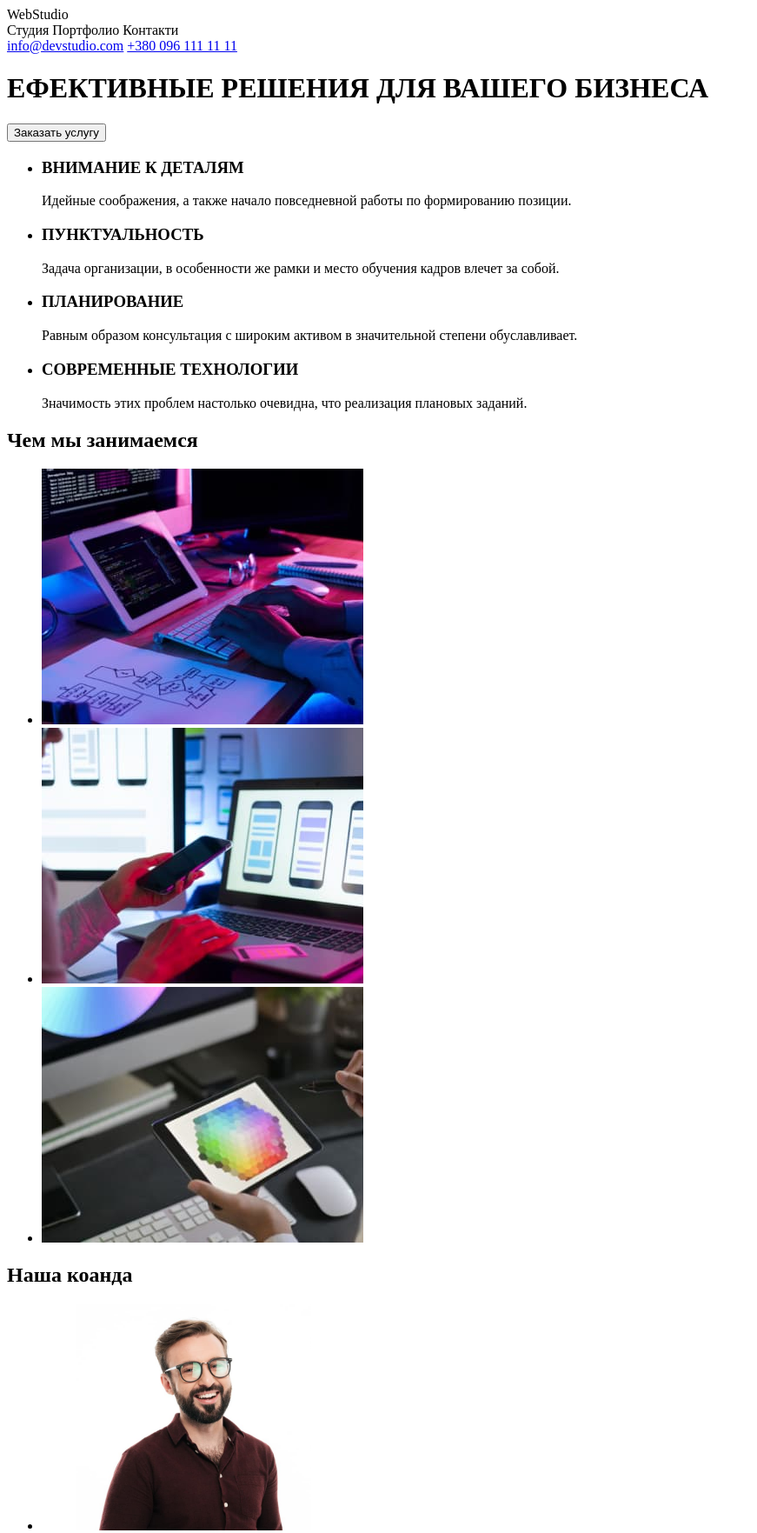
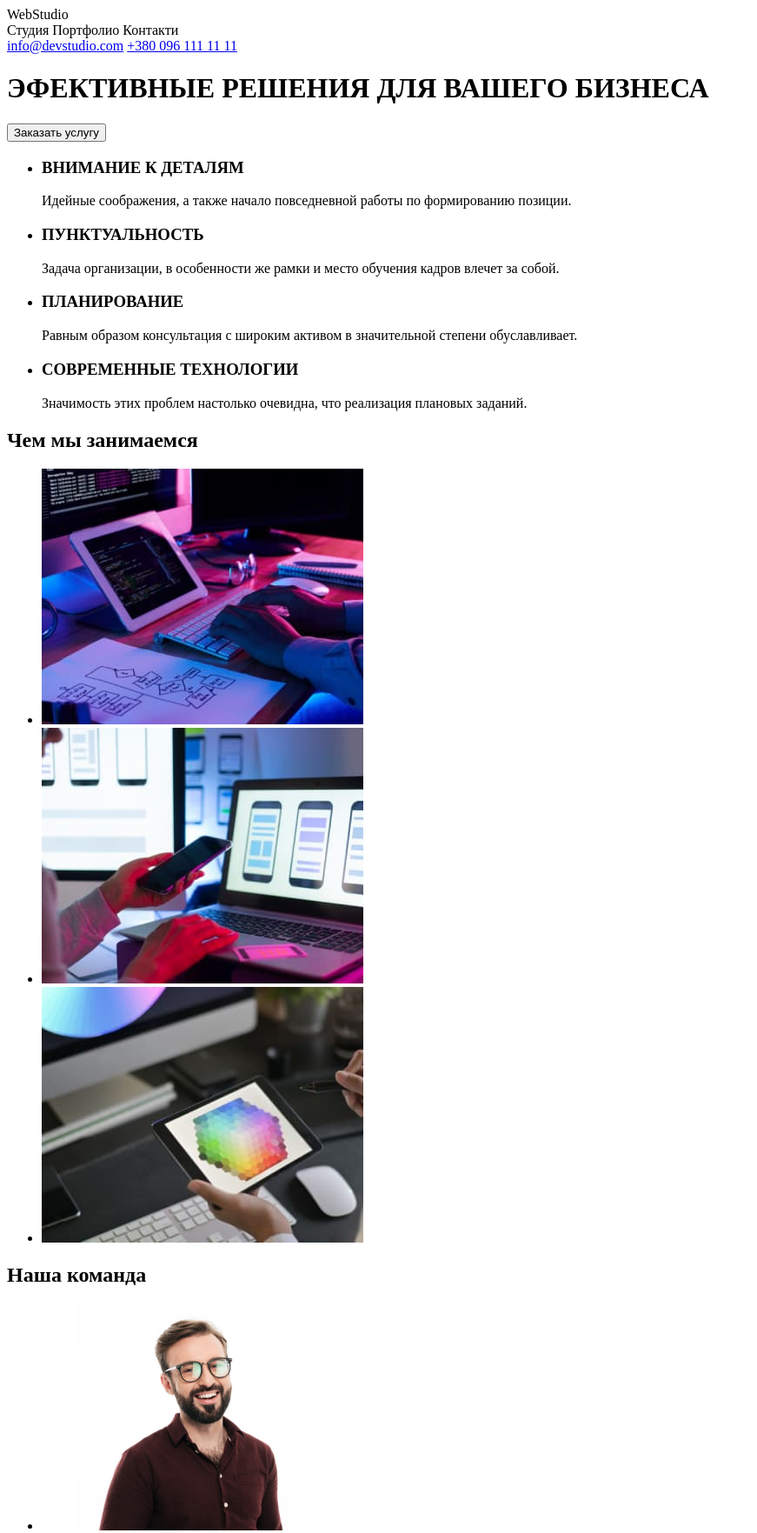
Before and after one commit to AlexKusha/goit-markup-hw-01, a plain HTML site: page index.html in a window 1280 px wide. Shown: the top 1763 px of the page at 87% size, without its empty margins (0-871 px from the left). Drawn offline with Linux system fonts and the light colour scheme.

Commit message:
Провів роботу над помилками домашнього завдання №1
Виправив орфографію!

```diff
--- a/index.html
+++ b/index.html
@@ -19,7 +19,7 @@
         <a href="tel:+3800961111111">+380 096 111 11 11</a>
     </header>
     <main>
-        <h1>ЕФЕКТИВНЫЕ РЕШЕНИЯ ДЛЯ ВАШЕГО БИЗНЕСА</h1>
+        <h1>ЭФЕКТИВНЫЕ РЕШЕНИЯ ДЛЯ ВАШЕГО БИЗНЕСА</h1>
         <input type="button" value="Заказать услугу">
     </main>
     <div>
@@ -49,7 +49,7 @@
         </ul>
     </div>
     <div>
-        <h2>Наша коанда</h2>
+        <h2>Наша команда</h2>
         <ul>
             <li>
                 <figure>
```
